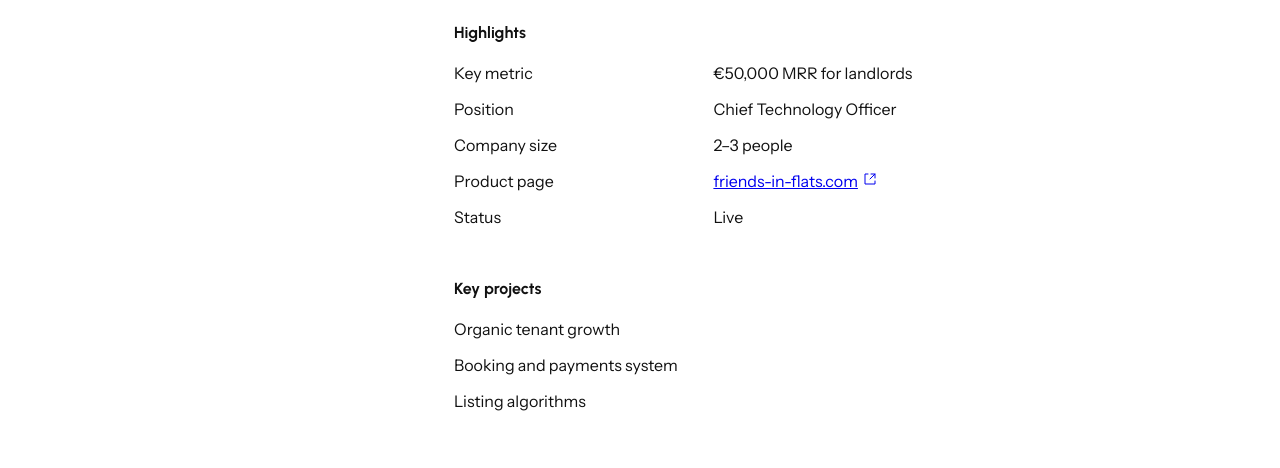
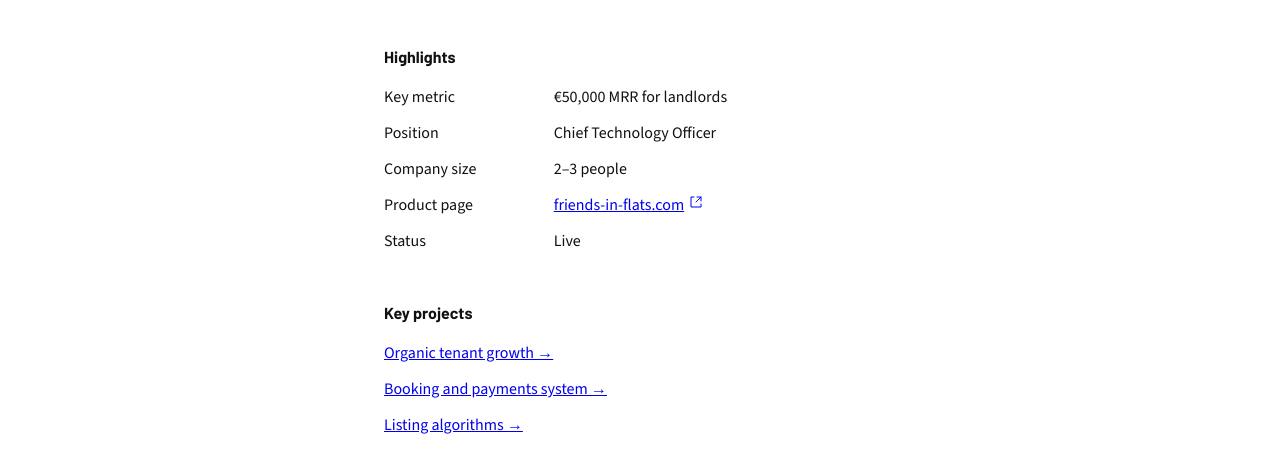
Before and after one commit to lcarvajal/lcarvajal.github.io, an Astro site: page / in a window 1280 px wide. Shown: the part 1012-1480 px from the top of the page. Built offline with nearby package versions, Linux system fonts and the light colour scheme; Astro itself is replaced by a stand-in of ours.

Commit message:
Update fonts to barlow and source sans

```diff
--- a/package.json
+++ b/package.json
@@ -12,8 +12,8 @@
   "dependencies": {
     "@astrojs/react": "latest",
     "@astrojs/sitemap": "latest",
-    "@fontsource/instrument-sans": "^5.3.0",
-    "@fontsource/urbanist": "^5.3.0",
+    "@fontsource/barlow": "^5.3.0",
+    "@fontsource/source-sans-3": "^5.3.0",
     "astro": "latest",
     "react": "latest",
     "react-dom": "latest"
--- a/src/components/Project.astro
+++ b/src/components/Project.astro
@@ -60,8 +60,8 @@
     <section aria-label="Key projects">
       <h3>Key projects</h3>
       <ul>
-        {projectLinks.map(({ label }) => (
-          <li>{label}</li>
+        {projectLinks.map(({ label, href }) => (
+          <li><a href={href}>{label} →</a></li>
         ))}
       </ul>
     </section>
--- a/src/components/SiteHeader.tsx
+++ b/src/components/SiteHeader.tsx
@@ -98,6 +98,7 @@
 
         <nav className="site-header__primary-nav" aria-label="Main navigation">
           <a href="/bio">Bio</a>
+          <a href="/components-preview">Components</a>
         </nav>
 
         <nav
@@ -108,6 +109,9 @@
           <a href="/bio" onClick={() => setMenuOpen(false)}>
             Bio
           </a>
+          <a href="/components-preview" onClick={() => setMenuOpen(false)}>
+            Components
+          </a>
         </nav>
       </div>
     </header>
--- a/src/components/StickySection.astro
+++ b/src/components/StickySection.astro
@@ -21,7 +21,7 @@
 <style>
   .sticky-section {
     display: grid;
-    grid-template-columns: minmax(0, 1fr) minmax(0, var(--width-text));
+    grid-template-columns: minmax(0, var(--width-sidebar)) minmax(0, var(--width-text));
     gap: var(--space-12);
     align-items: start;
     padding-block: var(--space-12);
@@ -63,7 +63,7 @@
     padding-top: 0;
   }
 
-  @media (max-width: 48rem) {
+  @media (max-width: 56rem) {
     .sticky-section {
       grid-template-columns: 1fr;
       gap: var(--space-6);
--- a/src/content/projects/mimo.md
+++ b/src/content/projects/mimo.md
@@ -2,7 +2,7 @@
 name: Mimo
 logo: /resources/images/mimo-logo-purple.webp
 title: Teaching 25,000,000 people to learn to code
-summary: As first product manager, I led two teams toward the Mimo mission of making coding accessible to everyone.
+summary: As product manager, I led two teams toward the Mimo mission of making coding accessible to everyone.
 order: 2
 highlights:
   - label: Key metric
--- a/src/styles/global.css
+++ b/src/styles/global.css
@@ -1,6 +1,6 @@
-@import "@fontsource/instrument-sans/400.css";
-@import "@fontsource/instrument-sans/700.css";
-@import "@fontsource/urbanist/700.css";
+@import "@fontsource/source-sans-3/400.css";
+@import "@fontsource/source-sans-3/700.css";
+@import "@fontsource/barlow/700.css";
 @import "./tokens.css";
 
 html {
--- a/src/styles/tokens.css
+++ b/src/styles/tokens.css
@@ -12,8 +12,8 @@
   --color-focus: #005fcc;
 
   /* Font families */
-  --font-body: "Instrument Sans", system-ui, sans-serif;
-  --font-heading: "Urbanist", system-ui, sans-serif;
+  --font-body: "Source Sans 3", system-ui, sans-serif;
+  --font-heading: "Barlow", system-ui, sans-serif;
 
   /* Font weights */
   --weight-normal: 400;
@@ -45,8 +45,9 @@
 
   /* Layout */
   --width-content: 70rem;
-  --width-text: 70ch;
+  --width-text: 60ch;
   --width-media: 32rem;
+  --width-sidebar: 16rem;
   --page-padding: 1rem;
   --height-header-expanded: 10.65rem;
   --height-header-compact: 4.5rem;
```
Also changed, not shown: 1 other file.
